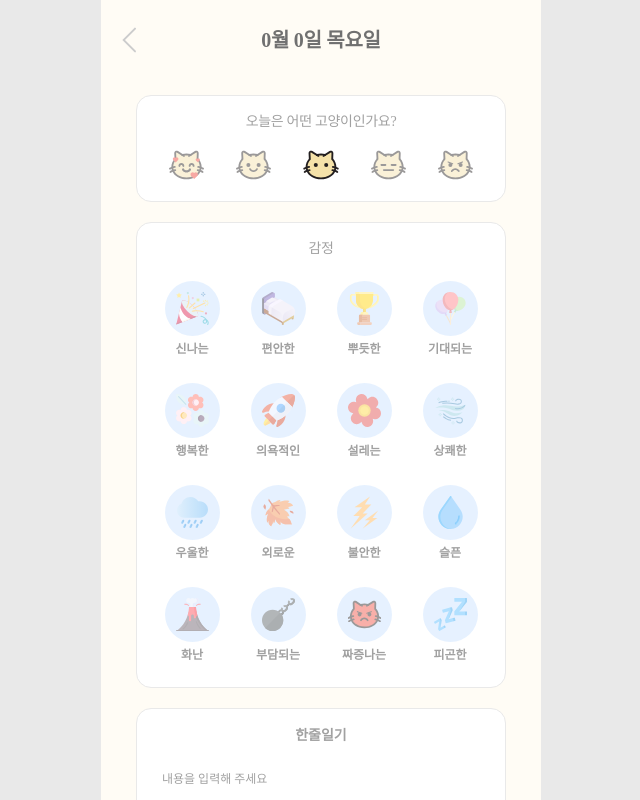
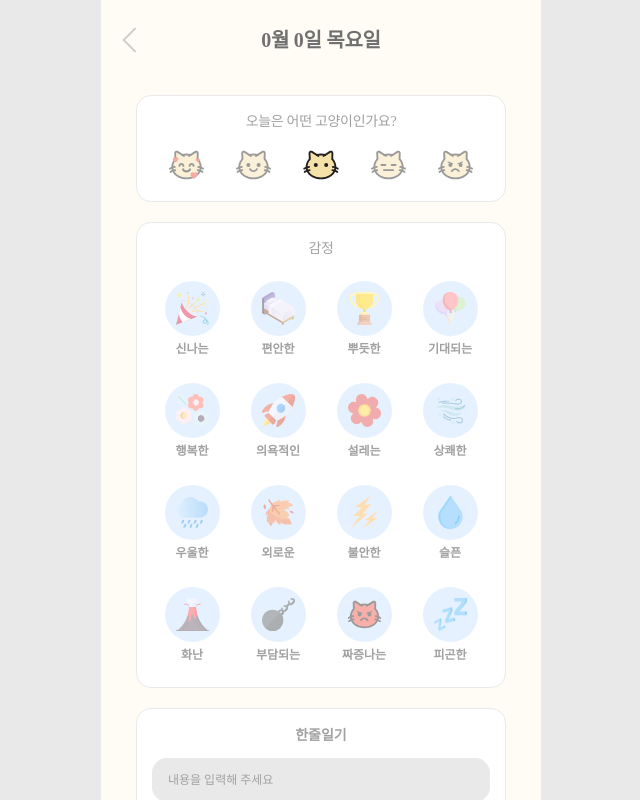
Before and after one commit to ShinjungOh/Haru-Hannyan, a React (Vite) app: page /calendar/edit in a window 1280 px wide. Shown: the whole page, without its empty margins (319-959 px from the left). Built offline with nearby package versions, Linux system fonts and the light colour scheme; no server answers.

Commit message:
feat: 일기 작성 페이지 한줄일기 내용 유무에 따른 Input 스타일 보완

```diff
--- a/src/pages/EditPostPage.tsx
+++ b/src/pages/EditPostPage.tsx
@@ -115,9 +115,17 @@ export function EditPostPage() {
           <EmotionContainer diary={diary} onClick={handleClickDiaryEmotion} />
           <DiaryContainer>
             <label htmlFor="diary">한줄일기</label>
-            <InputField id="diary" onClick={handleDiaryModalOpen}>
-              {diary.text.length > 0 ? diary.text : '내용을 입력해 주세요'}
-            </InputField>
+            <>
+              {diary.text.length > 0 ? (
+                <InputField id="diary" onClick={handleDiaryModalOpen}>
+                  {diary.text}
+                </InputField>
+              ) : (
+                <EmptyInputField id="diary" onClick={handleDiaryModalOpen}>
+                  내용을 입력해 주세요
+                </EmptyInputField>
+              )}
+            </>
           </DiaryContainer>
           <BaseButton
             colorTheme="primary"
@@ -160,6 +168,27 @@ const DiaryContainer = styled.div`
   }
 `;
 
+const EmptyInputField = styled.div`
+  white-space: pre-wrap;
+  overflow-y: auto;
+  max-height: 200px;
+  width: 100%;
+  height: auto;
+  padding: 16px;
+  margin-top: 5px;
+  border-radius: 15px;
+  border: none;
+  color: ${styleToken.color.gray3};
+  background-color: ${styleToken.color.gray5};
+  font-size: 12px;
+  outline: none;
+  cursor: pointer;
+
+  ::placeholder {
+    color: ${styleToken.color.gray3};
+  }
+`;
+
 const InputField = styled.div`
   white-space: pre-wrap;
   overflow-y: auto;
--- a/src/pages/WritePostPage.tsx
+++ b/src/pages/WritePostPage.tsx
@@ -124,9 +124,17 @@ export function WritePostPage() {
           <EmotionContainer diary={diary} onClick={handleClickDiaryEmotion} />
           <DiaryContainer>
             <label htmlFor="diary">한줄일기</label>
-            <InputField id="diary" onClick={handleDiaryModalOpen}>
-              {diary.text.length > 0 ? diary.text : '내용을 입력해 주세요'}
-            </InputField>
+            <>
+              {diary.text.length > 0 ? (
+                <InputField id="diary" onClick={handleDiaryModalOpen}>
+                  {diary.text}
+                </InputField>
+              ) : (
+                <EmptyInputField id="diary" onClick={handleDiaryModalOpen}>
+                  내용을 입력해 주세요
+                </EmptyInputField>
+              )}
+            </>
           </DiaryContainer>
           <BaseButton
             colorTheme={buttonTheme}
@@ -171,7 +179,7 @@ const DiaryContainer = styled.div`
   }
 `;
 
-const InputField = styled.div`
+const EmptyInputField = styled.div`
   white-space: pre-wrap;
   overflow-y: auto;
   max-height: 200px;
@@ -191,3 +199,19 @@ const InputField = styled.div`
     color: ${styleToken.color.gray3};
   }
 `;
+
+const InputField = styled.div`
+  white-space: pre-wrap;
+  overflow-y: auto;
+  max-height: 200px;
+  width: 100%;
+  height: auto;
+  padding: 15px 10px;
+  margin-top: 5px;
+  border-radius: 15px;
+  border: none;
+  color: ${styleToken.color.gray3};
+  font-size: 12px;
+  outline: none;
+  cursor: pointer;
+`;
```
